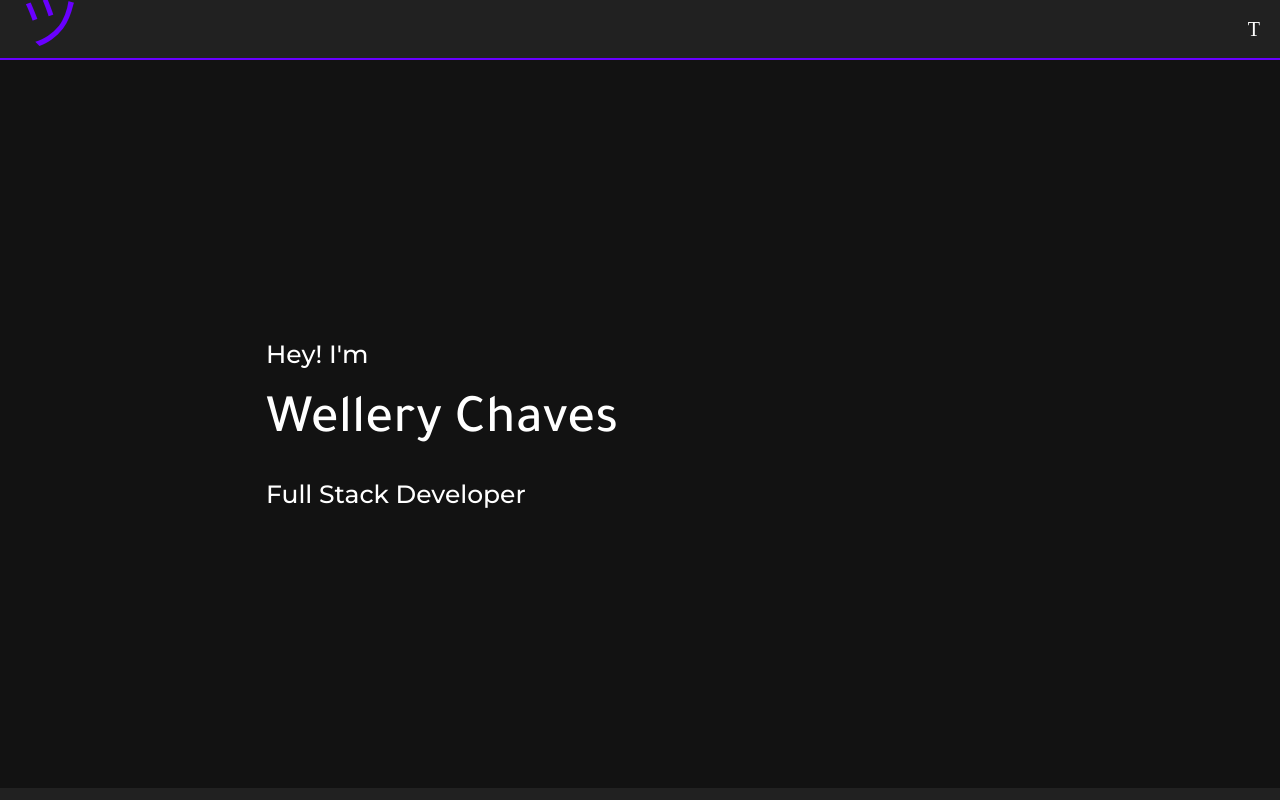
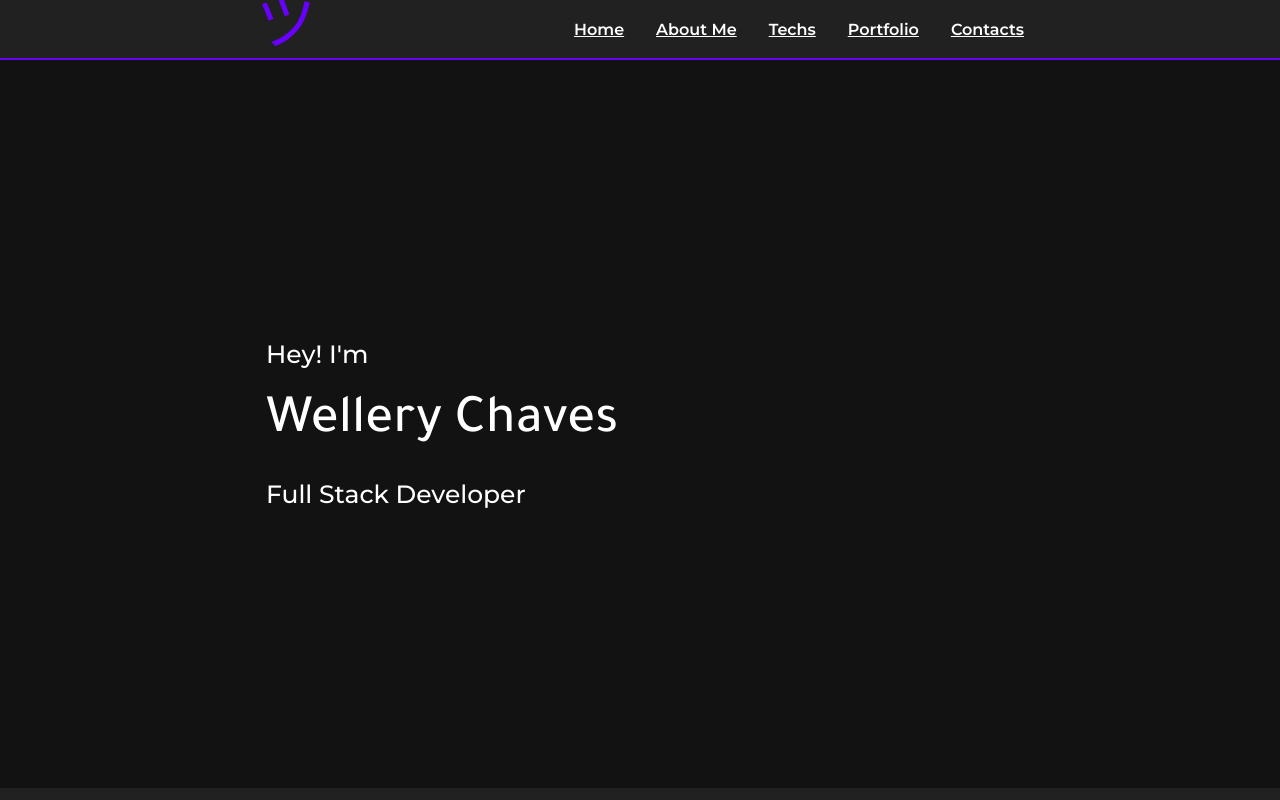
Before and after one commit to wellerychaves/wellery-portfolio, a React (Vite) app: page / in a window 1280 px wide. Shown: the top 800 px of the page. Built offline with nearby package versions, Linux system fonts and the light colour scheme; a web font is replaced by a local one.

Commit message:
feat: the base of the header was started

```diff
--- a/src/components/Header/index.tsx
+++ b/src/components/Header/index.tsx
@@ -1,20 +1,19 @@
 import { Container } from "./styles";
-import tsu from "../../assets/images/tsu.svg";
-import React from "react";
 
-interface Props {
-	toggleTheme(): void;
-}
-
-const Header: React.FC<Props> = ({ toggleTheme }) => {
-	/*onClick={() => toggleTheme()}*/
+const Header = () => {
 	return (
 		<>
 			<Container>
-				<a className="logo">ツ</a>
-				<button onClick={() => toggleTheme()} id="menu">
-					T
-				</button>
+				<div id="content">
+					<a className="logo">ツ</a>
+					<nav className="navBar">
+						<a href="#top">Home</a>
+						<a href="">About Me</a>
+						<a href="">Techs</a>
+						<a href="">Portfolio</a>
+						<a href="">Contacts</a>
+					</nav>
+				</div>
 			</Container>
 		</>
 	);
--- a/src/components/Header/styles.ts
+++ b/src/components/Header/styles.ts
@@ -3,8 +3,8 @@ import styled from "styled-components";
 export const Container = styled.header`
 	width: 100vw;
 	height: 60px;
-	background-color: ${(props) => props.theme.colors.background2};
-	border-bottom: 2px solid ${(props) => props.theme.colors.primary};
+	background-color: ${(props: any) => props.theme.colors.background2};
+	border-bottom: 2px solid ${(props: any) => props.theme.colors.primary};
 
 	display: flex;
 	align-items: center;
@@ -12,13 +12,25 @@ export const Container = styled.header`
 	padding: 10px 20px;
 	user-select: none;
 
-	#tsu {
-		color: red;
-	}
-	#menu {
-		all: unset;
-		height: fit-content;
-		width: fit-content;
-		font-size: calc(var(--csize) * 2);
+	#content {
+		margin: 0 auto;
+		width: 60vw;
+		display: flex;
+		justify-content: space-between;
+		align-items: center;
+
+		.navBar {
+			all: unset;
+			width: 450px;
+			font-weight: 600;
+			text-decoration: none;
+			display: flex;
+			justify-content: space-between;
+			font-family: var(--montserrat);
+
+			@media only screen and (max-width: 700px) {
+				display: none;
+			}
+		}
 	}
 `;
```
